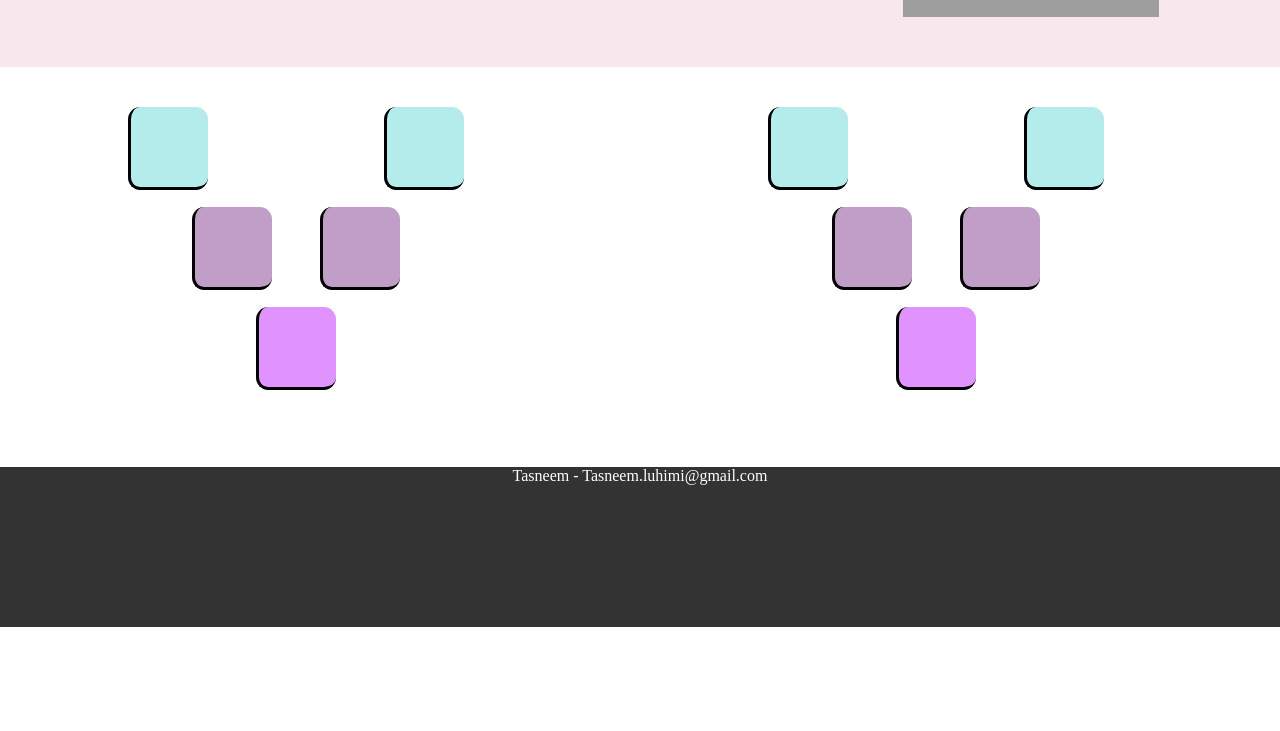
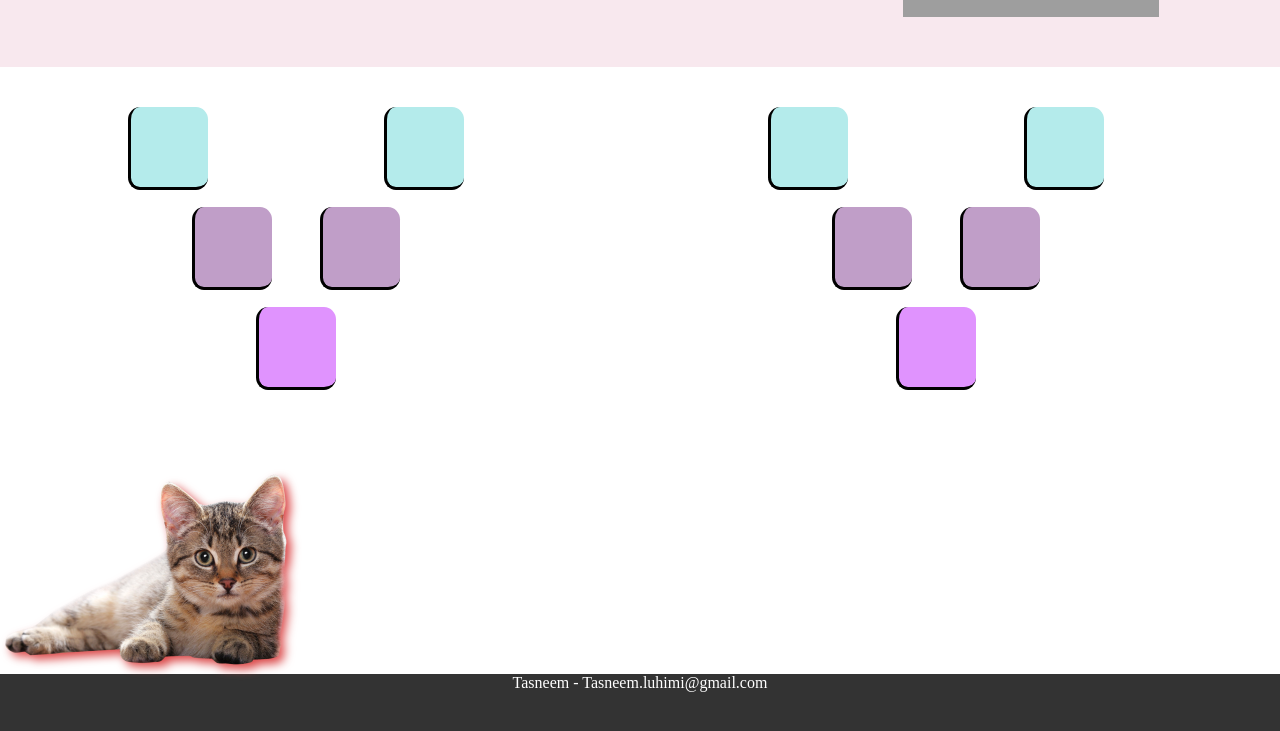
Before and after one commit to TasAlluhimi/positions--lab, a plain HTML site: page index.html in a window 1280 px wide. Shown: the part 421-1152 px from the top of the page. Before the commit the page ends 1048 px from the top, so only its background shows below. Drawn offline with Linux system fonts and the light colour scheme; grey boxes are pictures that could not be loaded.

Commit message:
adding the img bouns

```diff
--- a/index.html
+++ b/index.html
@@ -49,7 +49,7 @@
         </div>
 
         </div>
-
+        <img style="margin-right: 50%; -webkit-filter: drop-shadow(5px 5px 5px #da4848);" src="cat.png" alt="cat">
     </body>
     <footer style="background-color: #333333; height: 20vh;">
         <p style="color: white; text-align: center;">Tasneem - Tasneem.luhimi@gmail.com</p>
```
Also changed, not shown: cat.png (added).
